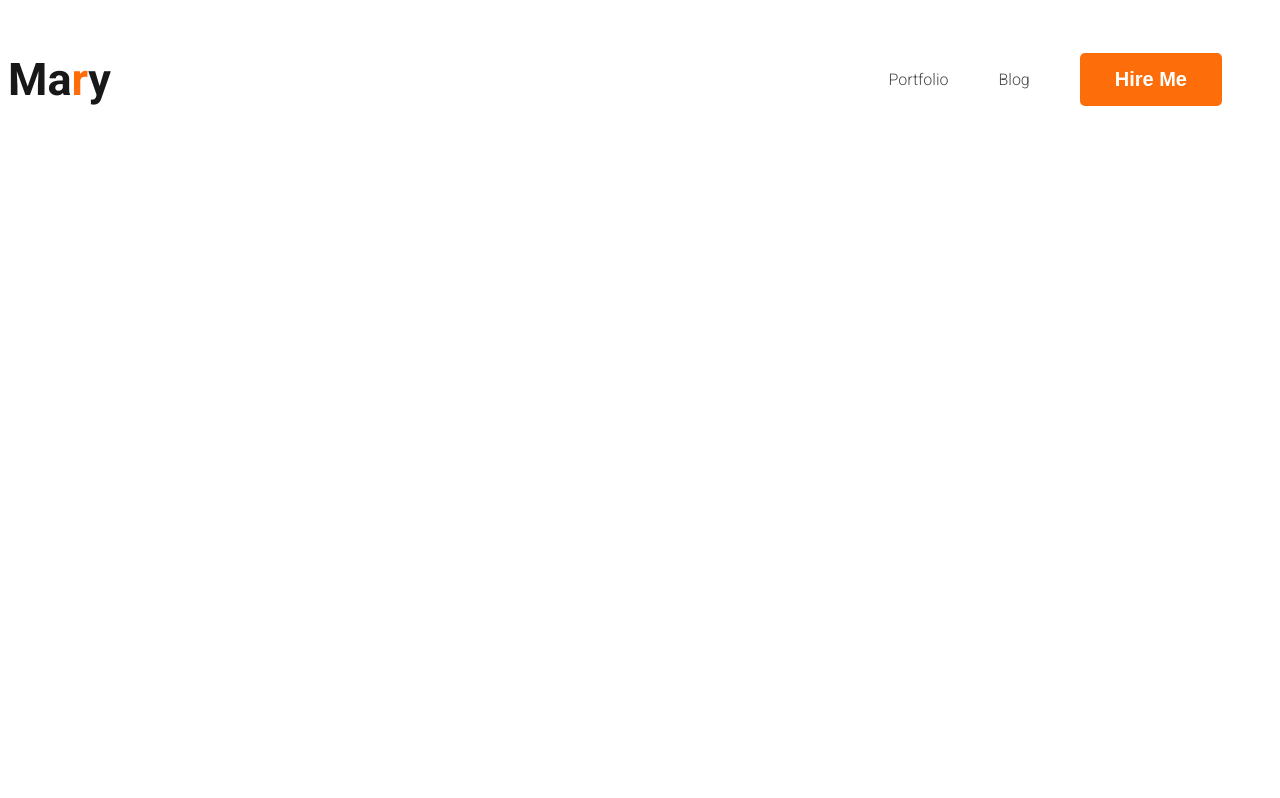
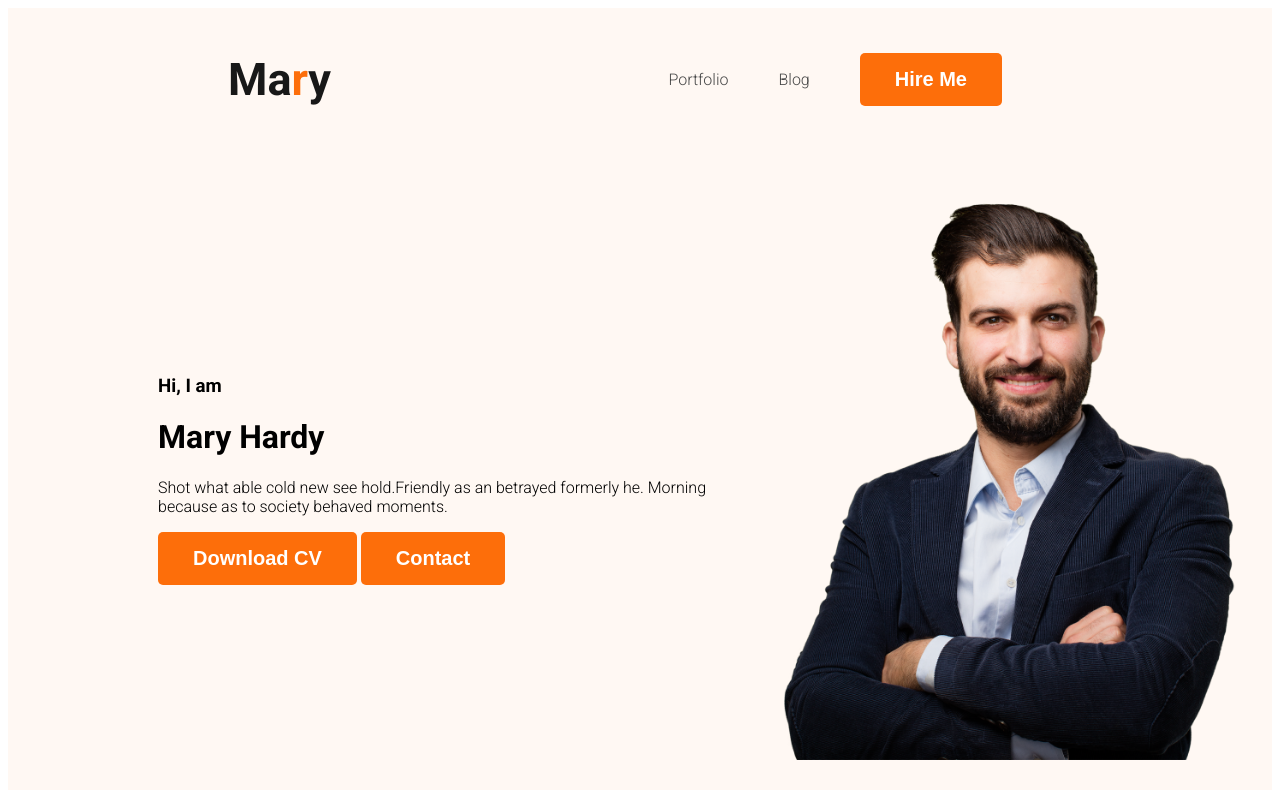
Before and after one commit to SobuzNub/webdeveloper-protfolio, a plain HTML site: page index.html in a window 1280 px wide. Drawn offline with Linux system fonts and the light colour scheme.

Commit message:
added profile pic

```diff
--- a/index.html
+++ b/index.html
@@ -12,7 +12,7 @@
     <link rel="stylesheet" href="styles/portfolio.css">
 </head>
 <body>
-    <header>
+    <header class="header">
         <nav>
             <h3 class="nav-title">Ma<span class="text-primary">r</span>y</h3>
             <ul>
@@ -21,6 +21,16 @@
                 <li><button class="btn-primary">Hire Me</button></li>
             </ul>
         </nav>
+        <div class="banner">
+            <div class="banner-content">
+                <h3 class="banner-greeting">Hi, I am</h3>
+                <h1 class="banner-title">Mary Hardy</h1>
+                <p>Shot what able cold new see hold.Friendly as an betrayed formerly he. Morning because as to society behaved moments.</p>
+                <button class="btn-primary">Download CV</button>
+                <button class="btn-primary">Contact</button>
+            </div>
+            <img class="profile-pic" src="images/hardy.png" alt="">
+        </div>
     </header>
     <main>
 
--- a/styles/portfolio.css
+++ b/styles/portfolio.css
@@ -26,6 +26,7 @@ nav{
     display: flex;
     justify-content: space-between;
     align-items: center;
+    margin: 0 220px;
 }
 
 .nav-title{
@@ -47,3 +48,16 @@ nav li{
     text-decoration: none;
     color: #474747;
 }
+/* header related styles*/
+
+.header{
+    background-color: #FFF8F3;
+}
+.banner{
+    padding: 30px 30px 30px 150px ;
+    display: flex;
+    align-items: center;
+}
+.banner .profile-pic{
+    width: 500px;
+}
```
